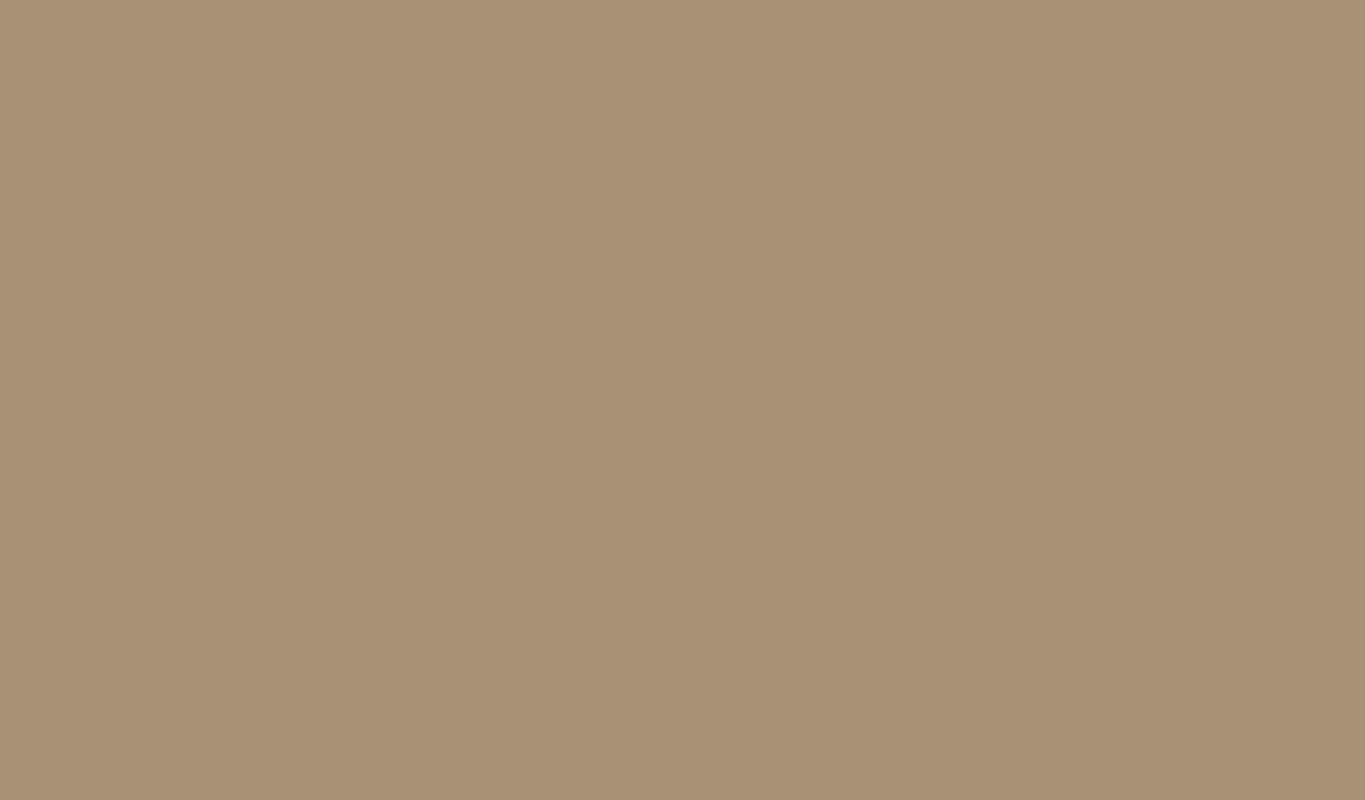
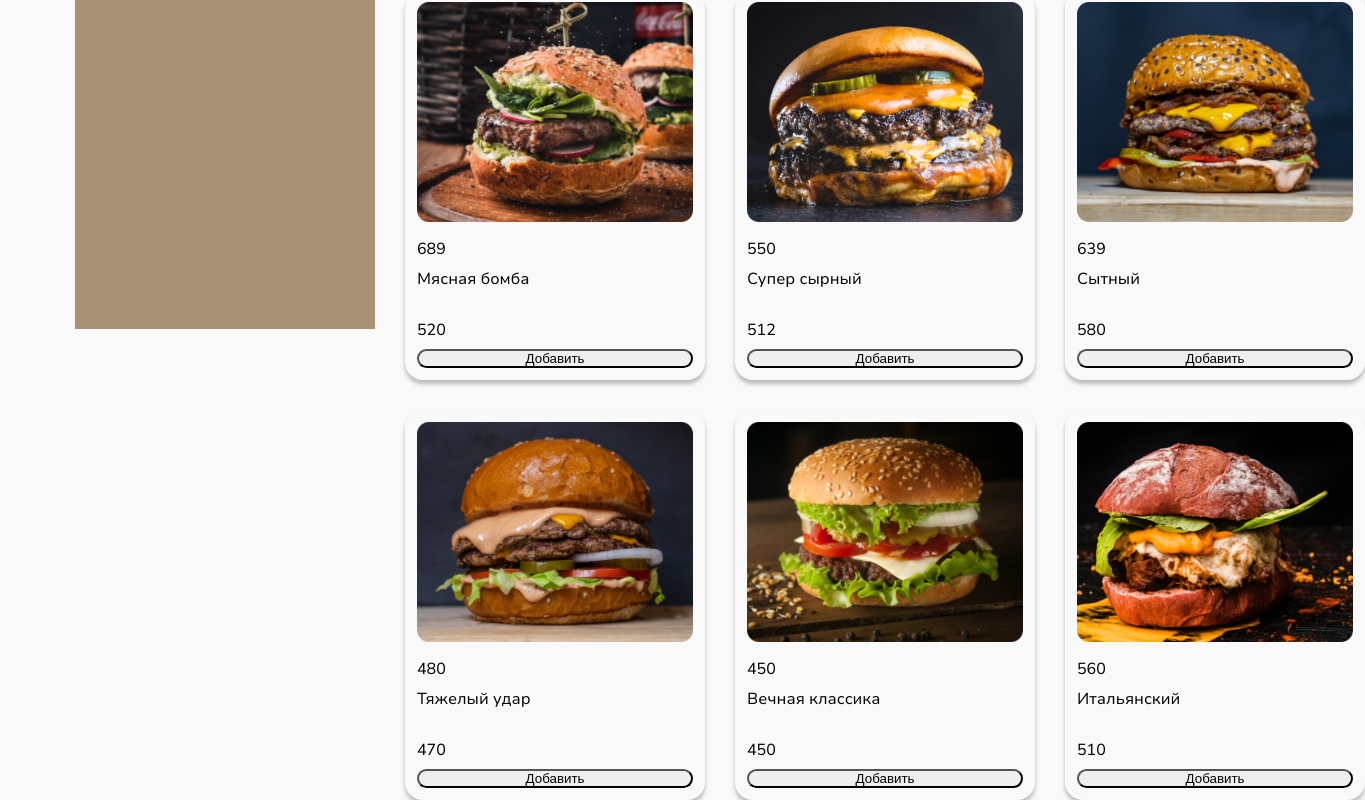
Before and after one commit to piratlena/burger-world, a Nuxt app: page / in a window 1280 px wide. Shown: the part 714-1514 px from the top of the page, 1365 px wide, since content can reach past the window. Before the commit the page ends 800 px from the top, so only its background shows below. Built offline with nearby package versions, Linux system fonts and the light colour scheme.

Commit message:
add buttons, card components

```diff
--- a/assets/scss/_base.scss
+++ b/assets/scss/_base.scss
@@ -33,7 +33,7 @@ body {
     margin: 0;
     height: 100%;
     font-weight: 400;
-    background-color: $color-body;
+    background-color: $color-grey-light-1;
     box-sizing: border-box;
     color: $color-font;
     font-family: $Nunito-Regular;
@@ -46,6 +46,13 @@ h1 {
     font-family: $Nunito-ExtraBold;
 }
 
+h2 {
+    font-size: 40px;
+    font-weight: 600;
+    line-height: 120%;
+    font-family: $Nunito-SemiBold;
+}
+
 .container {
     margin: 0 auto;
     padding: 0 75px;
--- a/assets/scss/components/hero.scss
+++ b/assets/scss/components/hero.scss
@@ -11,6 +11,18 @@
         gap: 21px;
     }
 
+    &__image {
+        display: block;
+        width: 326px;
+        height: 326px;
+    }
+
+    &__text {
+        display: flex;
+        flex-direction: column;
+        justify-content: flex-start;
+    }
+
     &__subtitle {
         font-size: 50px;
         font-weight: 800;
--- a/assets/scss/components/index.scss
+++ b/assets/scss/components/index.scss
@@ -1,4 +1,7 @@
 @import 'header.scss';
 @import 'hero.scss';
 @import 'menu.scss';
-@import 'category-tab.scss'
+@import 'category-tab.scss';
+@import 'product-card.scss';
+@import 'main-button.scss';
+@import 'product-list.scss';
--- /dev/null
+++ b/assets/scss/components/main-button.scss
@@ -0,0 +1,15 @@
+.main-button {
+    padding: 12px auto;
+    display: flex;
+    justify-content: center;
+    align-items: stretch;
+    border-radius: 12px;
+
+    &__orange {
+        background: $color-secondary;
+    }
+
+    &__light {
+        background: $color-grey-light-2;
+    }
+}
--- a/assets/scss/components/menu.scss
+++ b/assets/scss/components/menu.scss
@@ -1,5 +1,7 @@
 .menu {
   width: 100%;
+
+  &__nav {
     padding: 40px 0 50px 0;
     display: flex;
     flex-direction: row;
@@ -7,3 +9,22 @@
     align-items: center;
     gap: 24px;
   }
+
+  &__content {
+    width: max-content;
+    display: flex;
+    gap: 30px
+  }
+
+  &__left {
+    width: 300px;
+    height: 411px;
+    background: $color-body;
+  }
+
+  &__right {
+    display: flex;
+    flex-direction: column;
+    gap: 24px
+  }
+}
--- /dev/null
+++ b/assets/scss/components/product-card.scss
@@ -0,0 +1,28 @@
+.card {
+    width: 300px;
+    padding: 12px;
+    border-radius: 18px;
+    display: flex;
+    flex-direction: column;
+    justify-content: center;
+    gap: 29px;
+    box-shadow: 0 4px 4px 0 rgba(0, 0, 0, 0.25);
+
+    &__top {
+       display: flex;
+       flex-direction: column;
+       gap: 16px
+    }
+
+    &__info {
+        display: flex;
+        flex-direction: column;
+        gap: 8px
+    }
+
+    &__bottom {
+       display: flex;
+       flex-direction: column;
+       gap: 8px;
+    }
+}
--- /dev/null
+++ b/assets/scss/components/product-list.scss
@@ -0,0 +1,5 @@
+.product-list {
+    display: grid;
+    grid-template-columns: 1fr 1fr 1fr;
+    gap: 30px
+}
--- a/components/Hero.vue
+++ b/components/Hero.vue
@@ -1,7 +1,10 @@
 <template>
     <div class="hero">
         <div class="hero__content">
-                <NuxtImg src="/burger.png" alt="бургер"/>
+                <NuxtImg
+                class="hero__image"
+                src="/burger.png"
+                 alt="бургер"/>
             <div class="hero__text">
                 <h1 class="hero__title">Только самые</h1>
                 <span class="hero__subtitle">сочные бургеры</span>
--- /dev/null
+++ b/components/MainButton.vue
@@ -0,0 +1,32 @@
+<template class="main-button">
+    <button
+    class="main-button"
+    :disabled="disabled"
+    :class="{
+        '__orange': classes.includes('orange'),
+        '__light': classes.includes('light')
+    }"
+    >
+        <slot/>
+    </button>
+</template>
+
+<script>
+export default {
+name: "MainButton",
+props: {
+    classes: {
+        type: Array,
+        required: true
+    },
+    disabled :{
+        type: Boolean,
+        default: false
+    }
+}
+}
+</script>
+
+<style lang="scss" scoped>
+
+</style>
--- a/components/Menu.vue
+++ b/components/Menu.vue
@@ -1,5 +1,6 @@
 <template>
     <div class="menu">
+        <div class="menu__nav">
             <CategoryTab
                 v-for="category in categories">
                 <NuxtImg
@@ -8,6 +9,18 @@
                 />
                 <span>{{ category.name }}</span>
             </CategoryTab>
+        </div>
+
+        <div class="menu__content">
+            <div class="menu__left">
+
+            </div>
+            <div class="menu__right">
+                <h2>Бургеры</h2>
+                <ProductList :products="products"/>
+            </div>
+
+        </div>
     </div>
 </template>
 
@@ -26,6 +39,57 @@ data() {
             {id: '7', image: '/icons/wock.svg', name: 'Вок'},
             {id: '8', image: '/icons/doughnut.svg', name: 'Десерты'},
             {id: '9', image: '/icons/souces.svg', name: 'Соусы'},
+        ],
+
+        products: [
+        {
+            type: 'burger',
+            id: '0', img: '/burger-1.png',
+            alt: 'Бургер Мясная Бомба',
+            title: 'Мясная бомба',
+            price: '689',
+            ammount: '520'
+        },
+        {
+            type: 'burger',
+            id: '1', img: '/burger-2.png',
+            alt: 'Бургер Супер сырный',
+            title: 'Супер сырный',
+            price: '550',
+            ammount: '512'
+        },
+        {
+            type: 'burger',
+            id: '2', img: '/burger-3.png',
+            alt: 'Бургер Сытный',
+            title: 'Сытный',
+            price: '639',
+            ammount: '580'
+        },
+        {
+            type: 'burger',
+            id: '3', img: '/burger-4.png',
+            alt: 'Бургер Тяжелый удар',
+            title: 'Тяжелый удар',
+            price: '480',
+            ammount: '470'
+        },
+        {
+            type: 'burger',
+            id: '4', img: '/burger-5.png',
+            alt: 'Бургер Вечная классика',
+            title: 'Вечная классика',
+            price: '450',
+            ammount: '450'
+        },
+        {
+            type: 'burger',
+            id: '4', img: '/burger-6.png',
+            alt: 'Бургер Итальянский',
+            title: 'Итальянский',
+            price: '560',
+            ammount: '510'
+        },
 ]
     }
 }
--- /dev/null
+++ b/components/ProductCard.vue
@@ -0,0 +1,36 @@
+<template>
+    <div class="card">
+        <div class="card__top">
+            <NuxtImg
+            :src="product.img"
+            :alt="product.alt"/>
+            <div class="card__info">
+                <span class="card__price">{{ product.price }}</span>
+                <span class="card__title">{{ product.title }}</span>
+            </div>
+        </div>
+        <div class="card__bottom">
+            <span class="card__text">{{ product.ammount }}</span>
+            <MainButton :classes="['light']">Добавить</MainButton>
+        </div>
+
+
+    </div>
+</template>
+
+<script>
+
+export default {
+name: 'ProductCard',
+props: {
+    product: {
+        type: Object,
+        required: true
+    }
+}
+}
+</script>
+
+<style lang="scss" scoped>
+
+</style>
--- /dev/null
+++ b/components/ProductList.vue
@@ -0,0 +1,26 @@
+<template>
+    <div class="product-list">
+        <ProductCard
+        v-for="product in products"
+        :product="product"
+        />
+    </div>
+</template>
+
+<script>
+
+export default {
+name: 'ProductList',
+props: {
+    products: {
+        type: Array,
+        required: true
+    }
+}
+}
+
+</script>
+
+<style lang="scss" scoped>
+
+</style>
```
Lines whose indentation alone changed are shown as unchanged.
